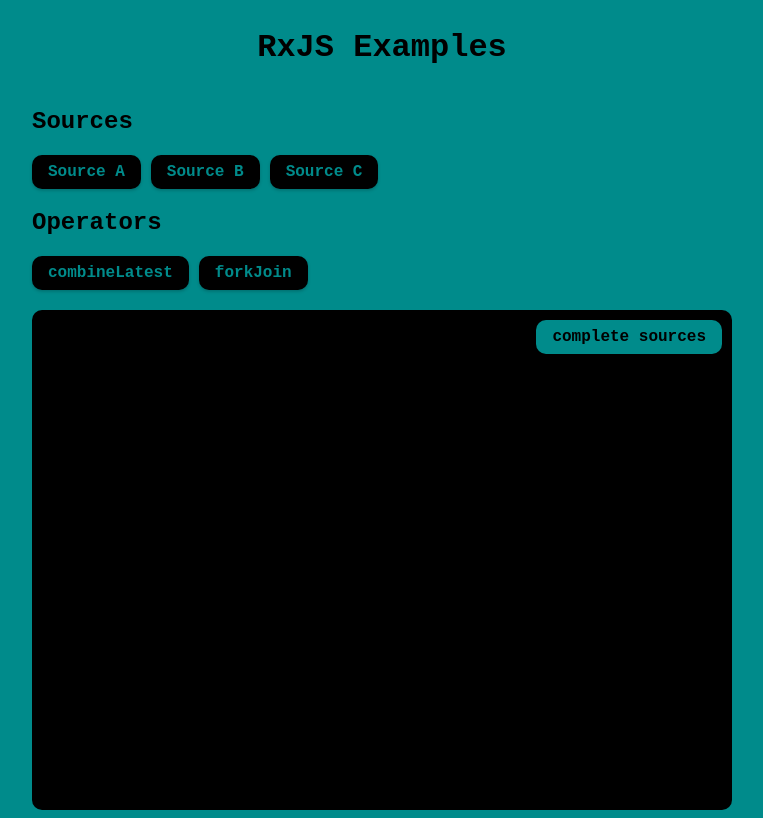
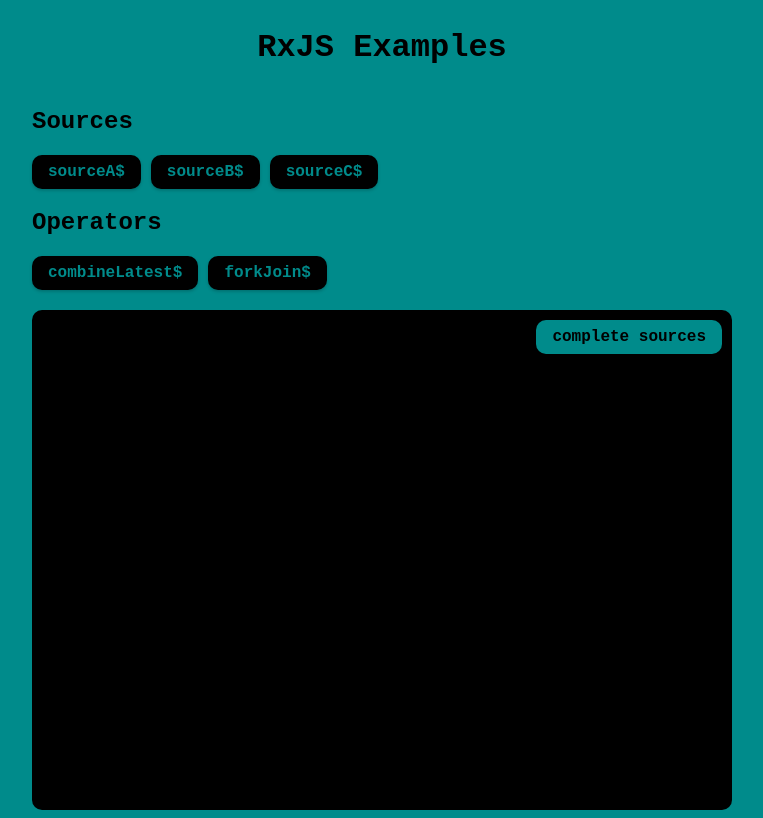
Before and after one commit to stormpanda/rxjs-examples, an Angular app: page / in a window 1280 px wide. Shown: the whole page, without its empty margins (258-1021 px from the left). Built offline with nearby package versions, Linux system fonts and the light colour scheme.

Commit message:
feat: restructure examples a bit making them a dictionary

```diff
--- a/src/app/app.component.html
+++ b/src/app/app.component.html
@@ -3,15 +3,16 @@
 <div class="content">
   <h2>Sources</h2>
   <div class="buttons">
-    <button (click)="subscribe(sourceA$)" class="button">Source A</button>
-    <button (click)="subscribe(sourceB$)" class="button">Source B</button>
-    <button (click)="subscribe(sourceC$)" class="button">Source C</button>
+    <button *ngFor="let source of getSources()" (click)="subscribe(source.observable$)" class="button">
+      {{ source.name}}
+    </button>
   </div>
 
   <h2>Operators</h2>
   <div class="buttons">
-    <button (click)="subscribe(combineLatest$)" class="button">combineLatest</button>
-    <button (click)="subscribe(forkJoin$)" class="button">forkJoin</button>
+    <button *ngFor="let example of getExamples()" (click)="subscribe(example.observable$)" class="button">
+      {{ example.name}}
+    </button>
   </div>
 
   <div class="console-wrapper">
--- a/src/app/app.component.ts
+++ b/src/app/app.component.ts
@@ -1,13 +1,13 @@
 import { Component } from '@angular/core';
 import { RouterOutlet } from '@angular/router';
 import { BehaviorSubject, combineLatest, forkJoin, interval, map, Observable, Subject, Subscription, take, takeUntil, tap } from 'rxjs';
-import { AsyncPipe, NgIf } from '@angular/common';
+import { AsyncPipe, NgFor, NgIf } from '@angular/common';
 import { FakeConsoleComponent } from './components/fake-console/fake-console.component';
 
 @Component({
   selector: 'app-root',
   standalone: true,
-  imports: [RouterOutlet, FakeConsoleComponent, AsyncPipe, NgIf],
+  imports: [RouterOutlet, FakeConsoleComponent, AsyncPipe, NgIf, NgFor],
   templateUrl: './app.component.html',
   styleUrl: './app.component.scss'
 })
@@ -22,31 +22,43 @@
     return tap((value: string) => this.log(`Source: ${value}`));
   }
 
-  sourceA$ = interval(1200).pipe(
+  private readonly sources = {
+    sourceA$: interval(1200).pipe(
       map(value => `A: ${value}`),
       this.tapLogSource(),
       takeUntil(this.completeSubject)
-  );
+    ),
 
-  sourceB$ = interval(2200).pipe(
+    sourceB$: interval(2200).pipe(
       map(value => `B: ${value}`),
       this.tapLogSource(),
       takeUntil(this.completeSubject)
-  );
+    ),
 
-  sourceC$ = interval(3200).pipe(
+    sourceC$: interval(3200).pipe(
       map(value => `C: ${value}`),
       this.tapLogSource(),
       takeUntil(this.completeSubject)
-  );
+    )
+  } as const
 
-  combineLatest$ = combineLatest([this.sourceA$, this.sourceB$, this.sourceC$]).pipe(
+  private readonly examples = {
+    combineLatest$: combineLatest([this.sources.sourceA$, this.sources.sourceB$, this.sources.sourceC$]).pipe(
       map(([a, b, c]) => `${a} ${b} ${c}`)
-  );
+    ),
 
-  forkJoin$ = forkJoin([this.sourceA$, this.sourceB$, this.sourceC$]).pipe(
+    forkJoin$: forkJoin([this.sources.sourceA$, this.sources.sourceB$, this.sources.sourceC$]).pipe(
       map(([a, b, c]) => `${a} ${b} ${c}`)
-  );
+    )
+  } as const
+
+  getSources() {
+    return Object.entries(this.sources).map(([key, value]) => ({ name: key, observable$: value }));
+  }
+
+  getExamples() {
+    return Object.entries(this.examples).map(([key, value]) => ({ name: key, observable$: value }));
+  }
 
   subscribe(observable: Observable<string>) {
     this.completeSources();
@@ -55,12 +67,19 @@
     this.log('Subscribing...');
     this.log('---');
 
-    observable.pipe(
-      tap(value => {
+    observable.subscribe({
+      next: (value) => {
         this.log(`Subscription: ${value}`);
         this.log('---');
-      }),
-    ).subscribe();
+      },
+      complete: () => {
+        this.log('###');
+        this.log('Subscription completed');
+      },
+      error: (error) => {
+        this.log(`Subscription error: ${error}`);
+      }
+    });
   }
 
   completeSources() {
```
Lines whose indentation alone changed are shown as unchanged.
